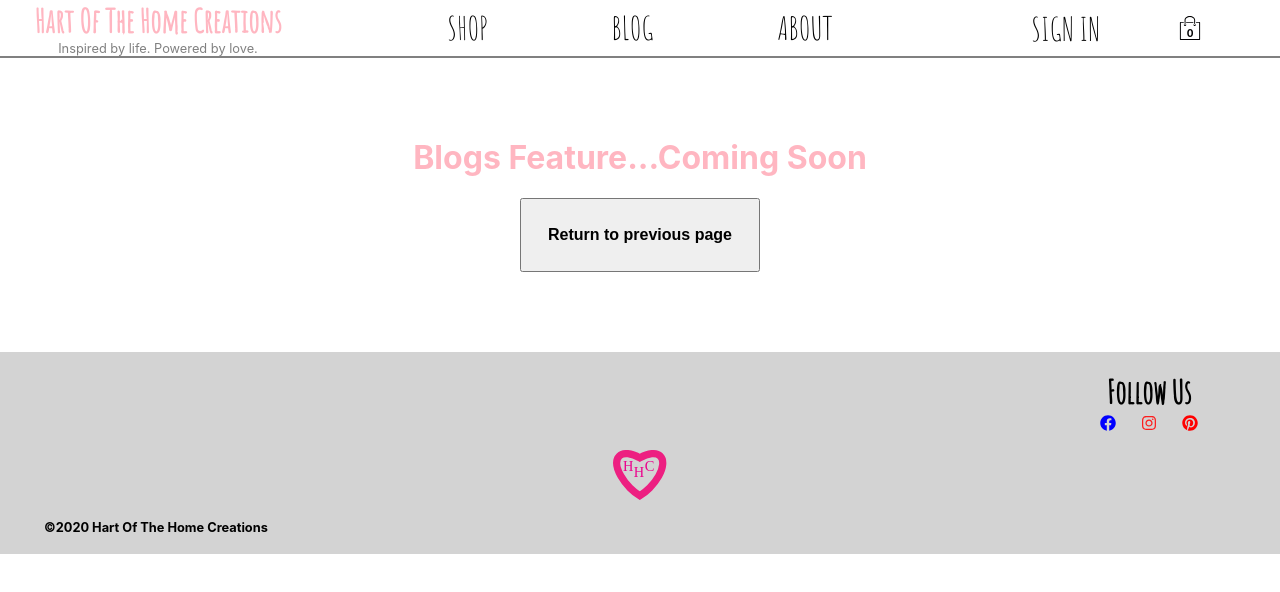
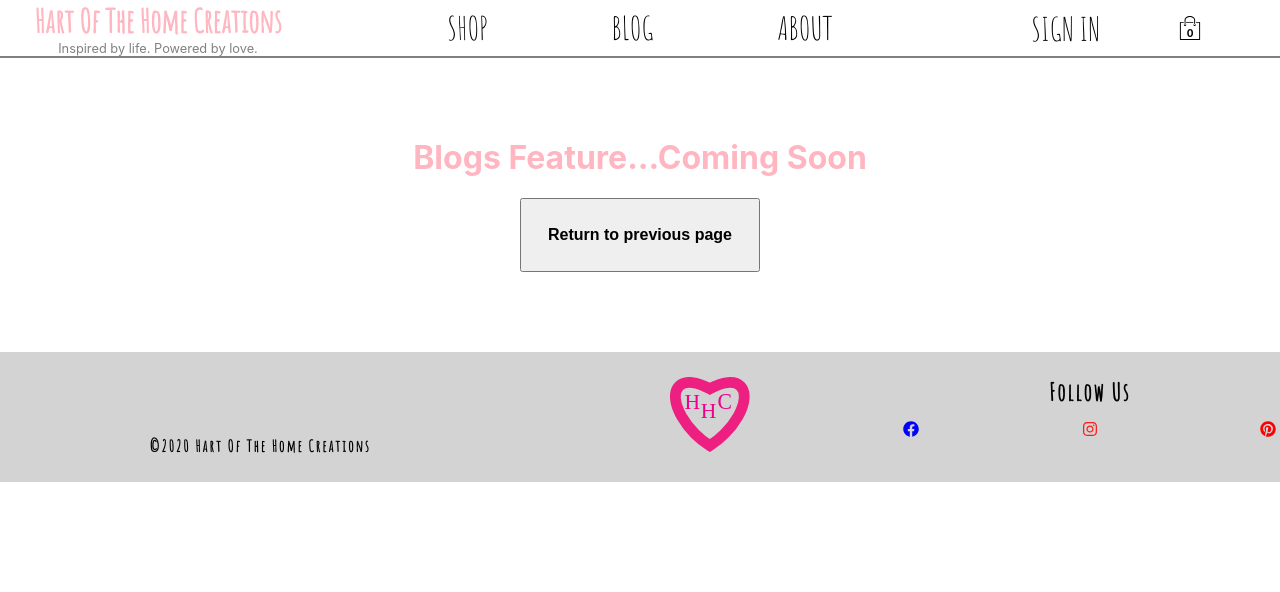
Before and after one commit to easpaas/hart_of_the_home_creations-frontend, a React (Create React App) app: page /blog in a window 1280 px wide. Shown: the top 592 px of the page. Built offline with nearby package versions, Linux system fonts and the light colour scheme; no server answers; a web font is replaced by a local one.

Commit message:
refactors footer template

```diff
--- a/src/components/Footer/footer.component.jsx
+++ b/src/components/Footer/footer.component.jsx
@@ -8,14 +8,16 @@ import './footer.styles.scss';
 
 const Footer = () => (
   <div className="footer-styles">
-    <div className="contact">
-      <p>Follow Us</p>
-      <SocialMediaIcons />
-    </div>
+    <p id="copyright">&copy;2020 Hart Of The Home Creations</p>
+
     <div className="logo-container">
       <Logo className="logo" />
     </div>
-    <p id="copyright">&copy;2020 Hart Of The Home Creations</p>
+
+    <div className="social-container">
+      <p id="social">Follow Us</p>
+      <SocialMediaIcons />
+    </div>
   </div>
 );
 
--- a/src/components/Footer/footer.styles.scss
+++ b/src/components/Footer/footer.styles.scss
@@ -1,38 +1,38 @@
 .footer-styles {
-  // border-top: 2px solid grey;
+  display: grid;
+  grid-template-columns: auto auto auto;
   background-color: lightgrey;
-  padding: 1.5%;
+  padding-top: 2%;
+  padding-bottom: 2%;
 
-  .contact {
-    width: 8%;
-    margin-left: auto;
-    margin-right: 5%;
-    display: flex;
-    flex-direction: column;
+  #copyright {
+    align-self: flex-end;
+    font-family: 'Amatic SC';
+    letter-spacing: 2px;
+    margin: 0;
+    font-weight: bold;
+    font-size: 1rem;
+  }
 
-    p {
-      margin: 0;
-      font-size: 2rem;
-      font-family: 'Amatic SC', cursive;
-      font-weight: bold;
+  .logo-container {
+    grid-column: 2;
+    align-self: center;
+
+    .logo {
+      height: 75px;
     }
   }
 
-  .logo-container {
-    margin-top: 16px;
-    margin-bottom: 16px;
-    max-width: 100%;
+  .social-container {
+    grid-column: 3;
 
-    .logo {
-      width: 100%;
-      height: 50px;
+    #social {
+      margin: 0;
+      font-size: 1.5rem;
+      font-family: 'Amatic SC', cursive;
+      font-weight: bold;
+      padding-bottom: 2%;
+      letter-spacing: 2px;
     }
   }
-  #copyright {
-    text-align: left;
-    margin: 0;
-    margin-left: 2%;
-    font-weight: bold;
-    font-size: 0.8rem;
-  }
 }
```
